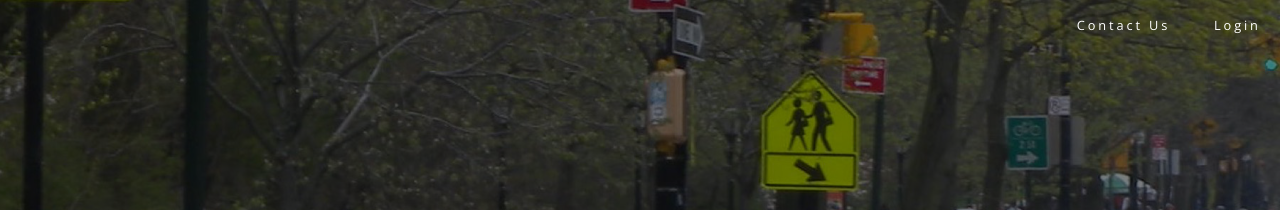
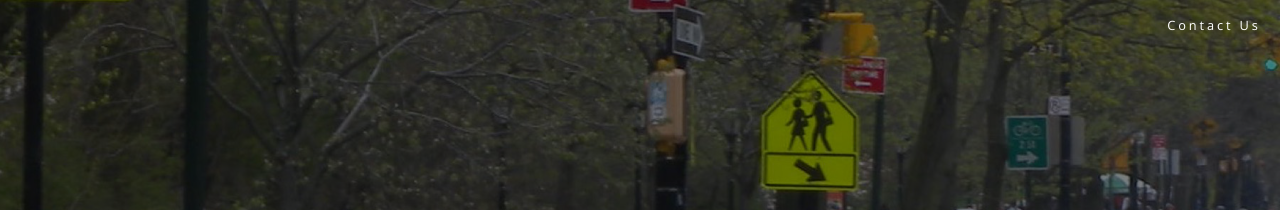
Before and after one commit to bikepath/bikepath.github.io, a Jekyll site: the page built from index.html, in a window 1280 px wide. Shown: the top 210 px of the page. Built offline with Jekyll 4.4.1, drawn with Linux system fonts in a browser that asks for light colours; nearby versions of some CDN libraries.

Commit message:
Update header.html

```diff
--- a/_includes/header.html
+++ b/_includes/header.html
@@ -13,7 +13,7 @@
           <li><a href="{{ my_page.url | prepend: site.baseurl }}">{{ my_page.title }}</a></li>
         {% endif %}
       {% endfor %}
-      <li><a href="//app.bikepath.io">Login</a></li>
+      <!--li><a href="//app.bikepath.io">Login</a></li-->
     </ul>
     <ul>
       <li class="special mobile-nav">
```
